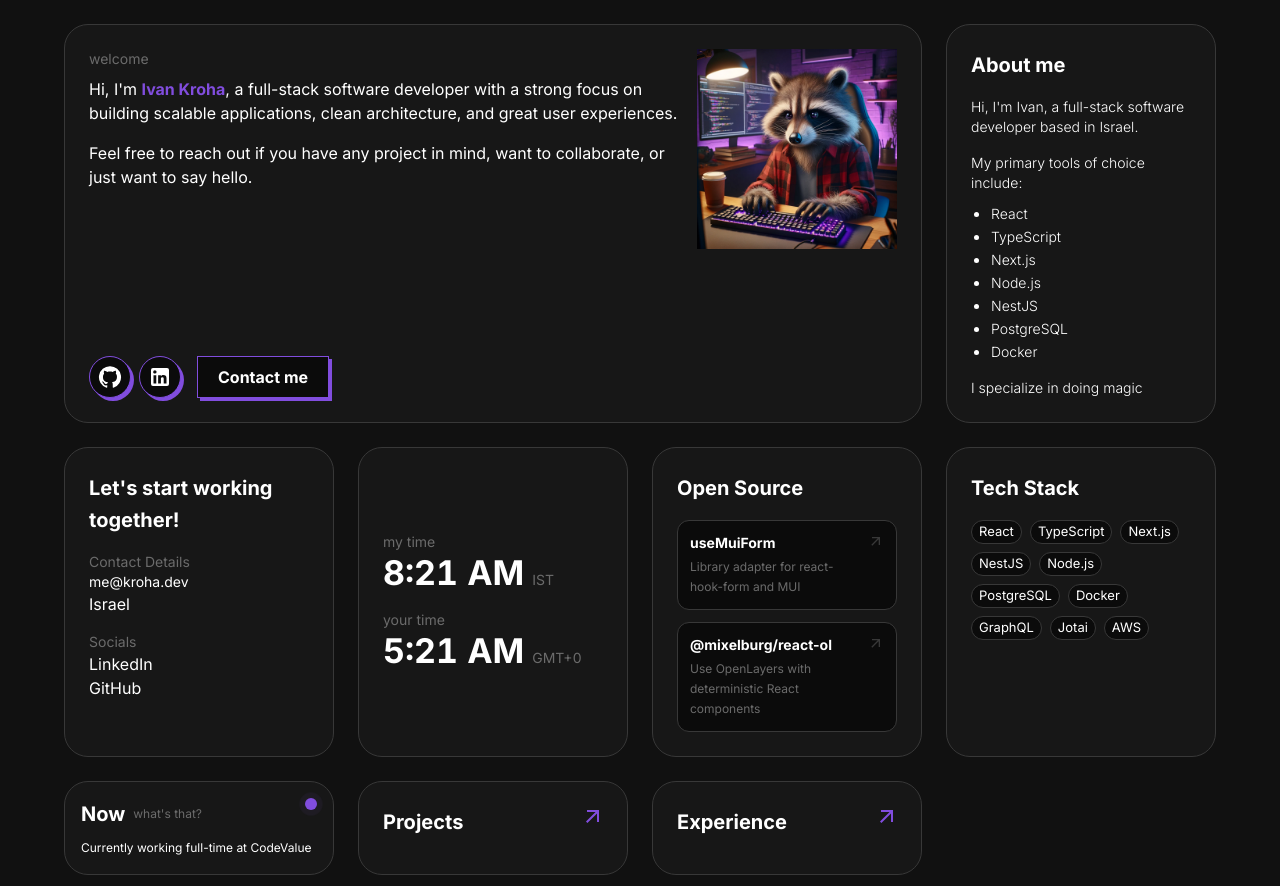
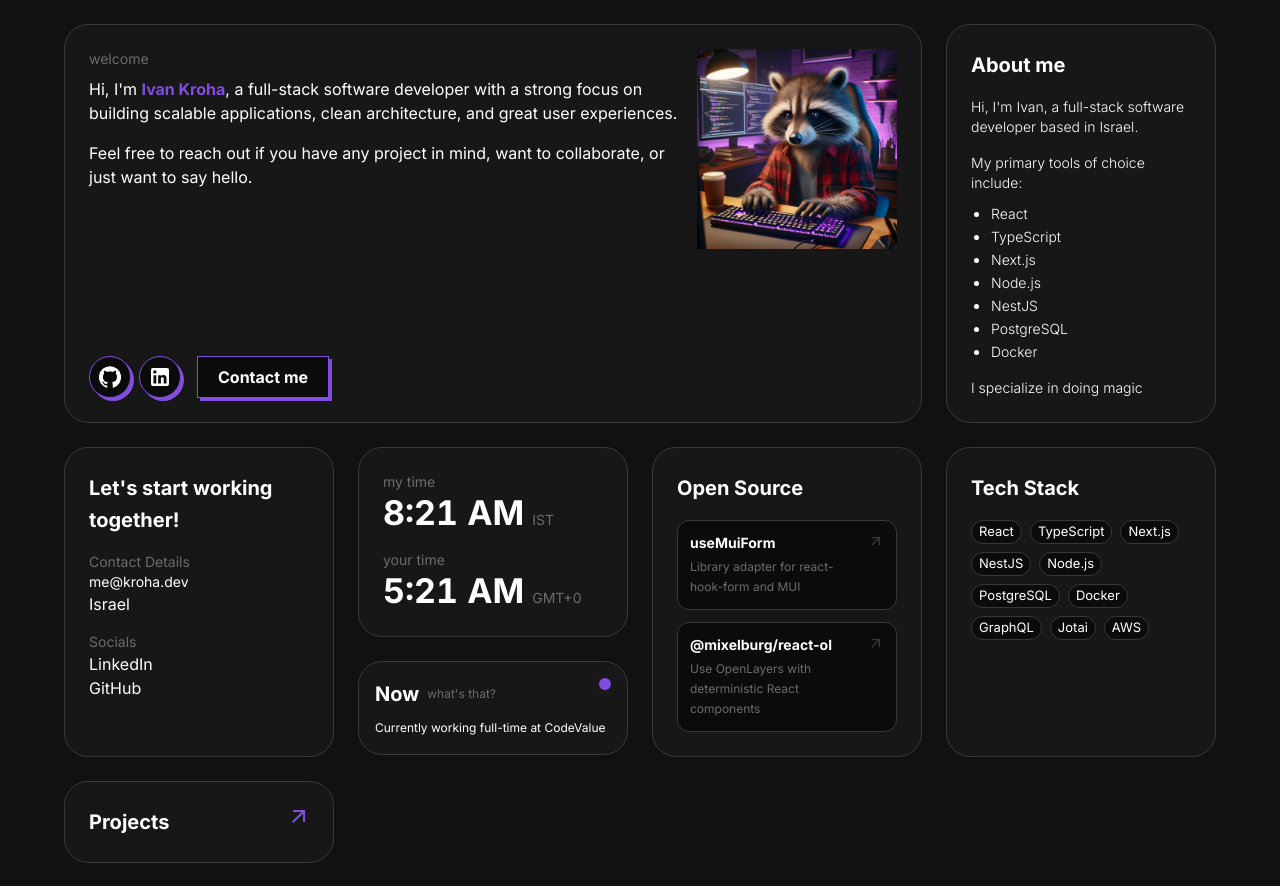
Before and after one commit to mixelburg/portfolio, a Next.js app: page / in a window 1280 px wide. Shown: the top 886 px of the page. Built offline with nearby package versions, Linux system fonts and the light colour scheme.

Commit message:
refactor: simplify Card component usage across multiple cards

```diff
--- a/src/app/page.tsx
+++ b/src/app/page.tsx
@@ -1,6 +1,6 @@
 'use client';
 
-import { Box } from '@mui/material';
+import { Box, Stack } from '@mui/material';
 import Grid from '@mui/material/Grid';
 import { Fade } from '@mui/material';
 import { IntroCard } from '@/components/IntroCard';
@@ -42,35 +42,35 @@
           </Fade>
         </Grid>
         <Grid size={{ xs: 12, md: 6, lg: 3 }}>
+          <Stack spacing={{ xs: 1, sm: 2, md: 3 }}>
             <Fade in timeout={500} style={{ transitionDelay: '400ms' }}>
               <TimeCard />
             </Fade>
+            <Fade in timeout={500} style={{ transitionDelay: '500ms' }}>
+              <NowCard />
+            </Fade>
+          </Stack>
         </Grid>
         <Grid size={{ xs: 12, md: 6, lg: 3 }}>
-          <Fade in timeout={500} style={{ transitionDelay: '500ms' }}>
+          <Fade in timeout={500} style={{ transitionDelay: '600ms' }}>
             <OpenSourceCard />
           </Fade>
         </Grid>
 
         <Grid size={{ xs: 12, md: 6, lg: 3 }}>
-          <Fade in timeout={500} style={{ transitionDelay: '600ms' }}>
+          <Fade in timeout={500} style={{ transitionDelay: '700ms' }}>
             <SkillsCard />
           </Fade>
         </Grid>
         <Grid size={{ xs: 12, md: 6, lg: 3 }}>
-          <Fade in timeout={500} style={{ transitionDelay: '700ms' }}>
-            <NowCard />
-          </Fade>
-        </Grid>
-        <Grid size={{ xs: 12, md: 6, lg: 3 }}>
+          <Stack gap={{ xs: 1, sm: 2, md: 3 }}>
             <Fade in timeout={500} style={{ transitionDelay: '800ms' }}>
               <ProjectsCard />
             </Fade>
-        </Grid>
-        <Grid size={{ xs: 12, md: 6, lg: 3 }}>
             <Fade in timeout={500} style={{ transitionDelay: '900ms' }}>
               <ExperienceLinkCard />
             </Fade>
+          </Stack>
         </Grid>
       </Grid>
     </Box>
```
Lines whose indentation alone changed are shown as unchanged.
